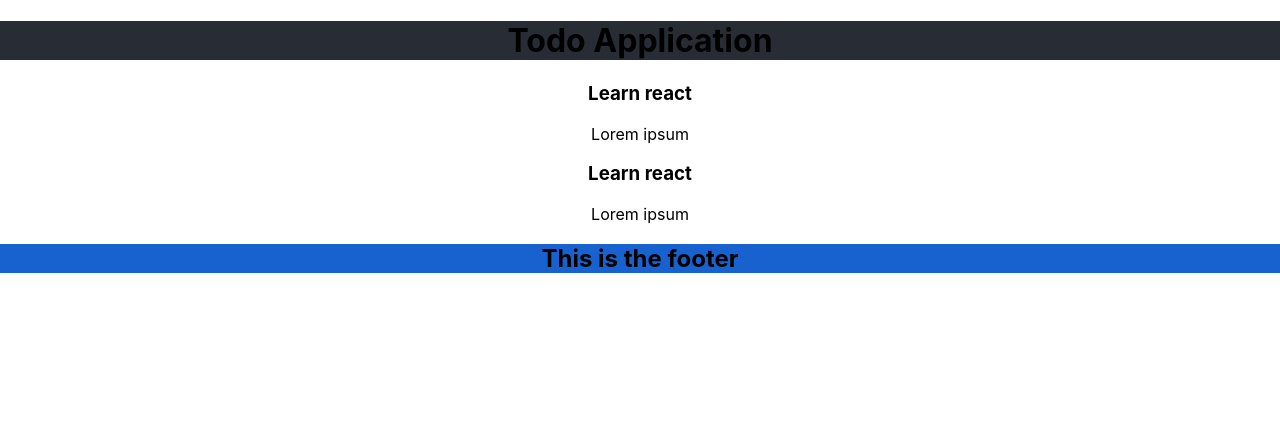
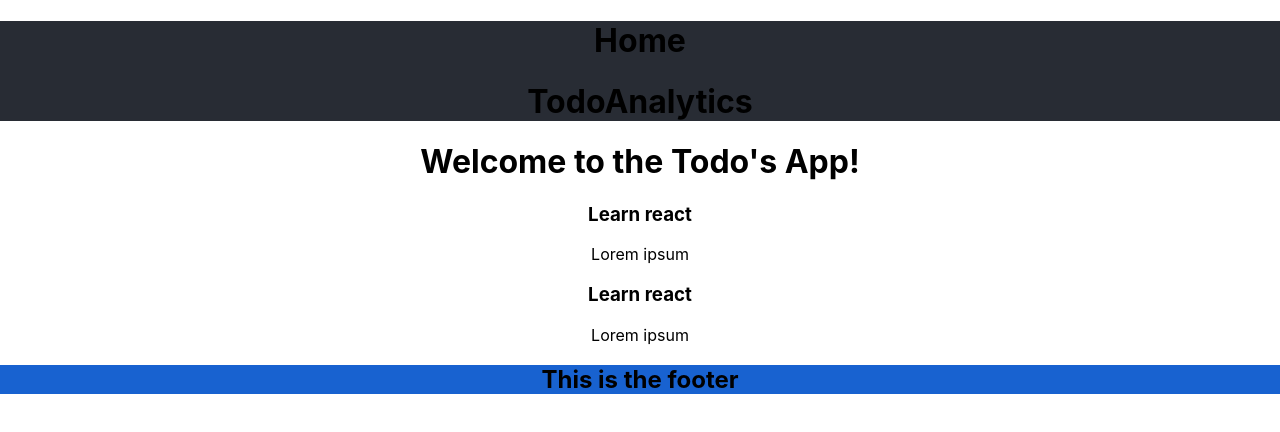
Before and after one commit to chris-wamae/to-do-list, a React (Create React App) app: page / in a window 1280 px wide. Shown: the top 432 px of the page. Built offline with nearby package versions, Linux system fonts and the light colour scheme.

Commit message:
Added Navigation between the view components of the page

```diff
--- a/src/App.js
+++ b/src/App.js
@@ -1,16 +1,21 @@
 import logo from './logo.svg';
+import React,{useState,useEffect} from 'react';
 import './App.css';
 import Home from './view/Home';
 import TodoList from './components/TodoList';
 import TodoAnalytics from './view/TodoAnalytics';
 import NavBar from './components/NavBar';
 import Footer from './components/Footer';
-function App() {
+function App(){
+  const [currentPage,newPage] = useState(<Home changePage={changePage}/>)
+  function changePage(pageName){
+  return pageName === 1 ? newPage(<Home changePage={changePage}/>) : newPage(<TodoAnalytics changePage={changePage}/>)
+  }
+
+
   return (
     <div className="App">
-    <NavBar/>
-   <Home />
-   <Footer/>
+    {currentPage}
     </div>
   );
 }
--- a/src/components/NavBar.js
+++ b/src/components/NavBar.js
@@ -1,6 +1,16 @@
-function NavBar(){
-    return(<div className="navbar">
-        <h1>Todo Application</h1>
+import TodoAnalytics from "../view/TodoAnalytics"
+import Home from "../view/Home"
+function NavBar({changePage}){
+    function changePageHome(){
+    return changePage(1)
+    }
+    function changePageTodoAnalytics(){
+    return changePage(2)
+        }
+    return(
+    <div className="navbar">
+        <h1 onClick={changePageHome}>Home</h1>
+        <h1 onClick={changePageTodoAnalytics}>TodoAnalytics</h1>
     </div>)
 }
 export default NavBar
--- a/src/view/Home.js
+++ b/src/view/Home.js
@@ -1,10 +1,16 @@
 import TodoItem from "../components/TodoItem"
 import TodoList from "../components/TodoList"
+import NavBar from "../components/NavBar"
+import Footer from "../components/Footer"
 
-
-function Home(){
+function Home({changePage}){
     return (
-       <TodoList />
+    <>
+    <NavBar changePage={changePage}/>
+    <h1>Welcome to the Todo's App!</h1>
+    <TodoList />
+    <Footer />
+    </>
     )
 }
 export default Home
--- a/src/view/TodoAnalytics.js
+++ b/src/view/TodoAnalytics.js
@@ -1,4 +1,14 @@
-function TodoAnalytics(){
-    return(<div>Todo analytics</div>)
+import NavBar from "../components/NavBar"
+import Footer from "../components/Footer"
+import TodoList from "../components/TodoList"
+function TodoAnalytics({changePage}){
+    return(    <>
+        <NavBar changePage={changePage}/>
+        <h1>NEWLY ADDED TODO's</h1>
+        <TodoList />
+        <h1>PENDING TODO'S</h1>
+        <TodoList />
+        <Footer />
+        </>)
 }
 export default TodoAnalytics
```
